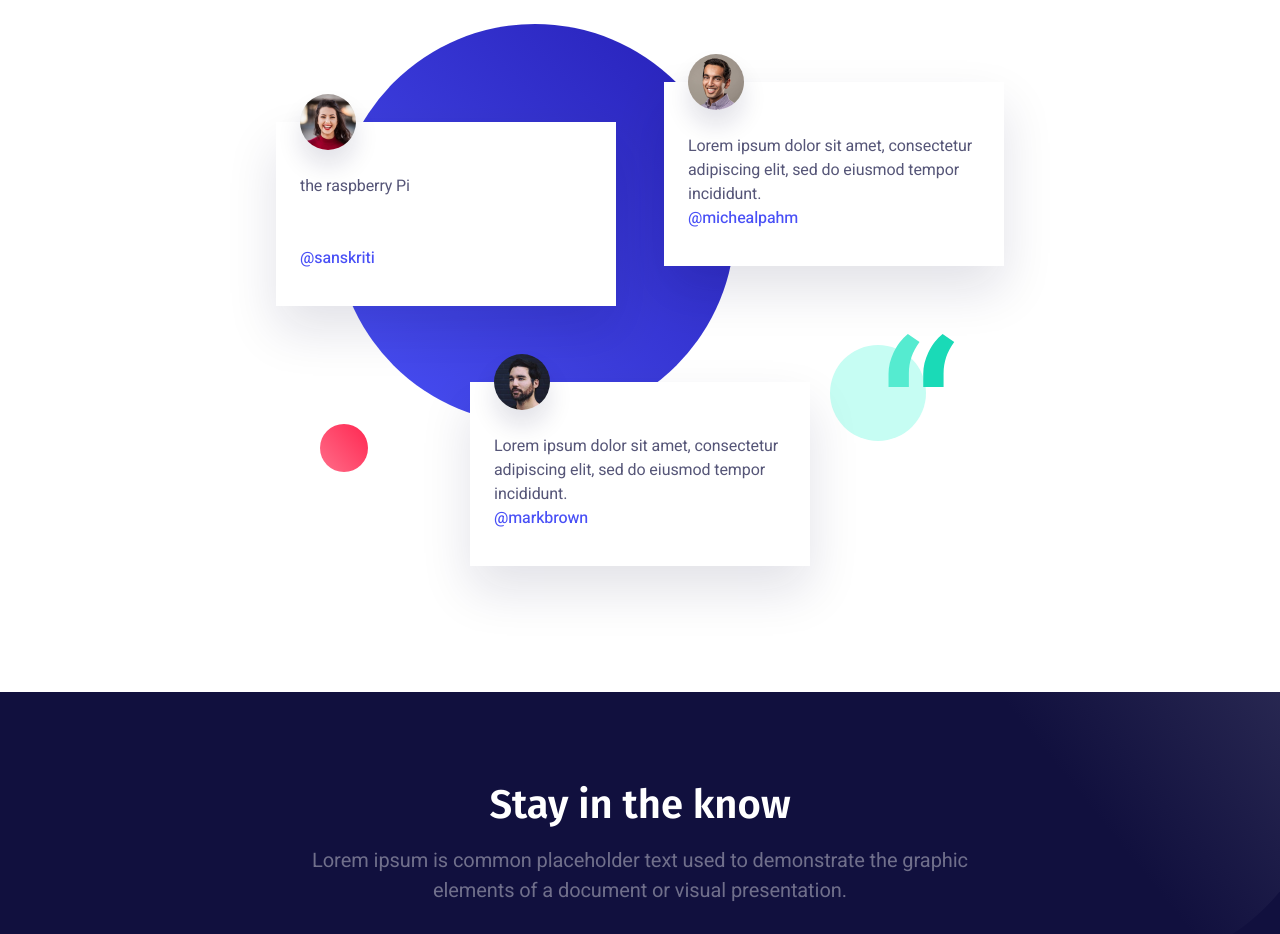
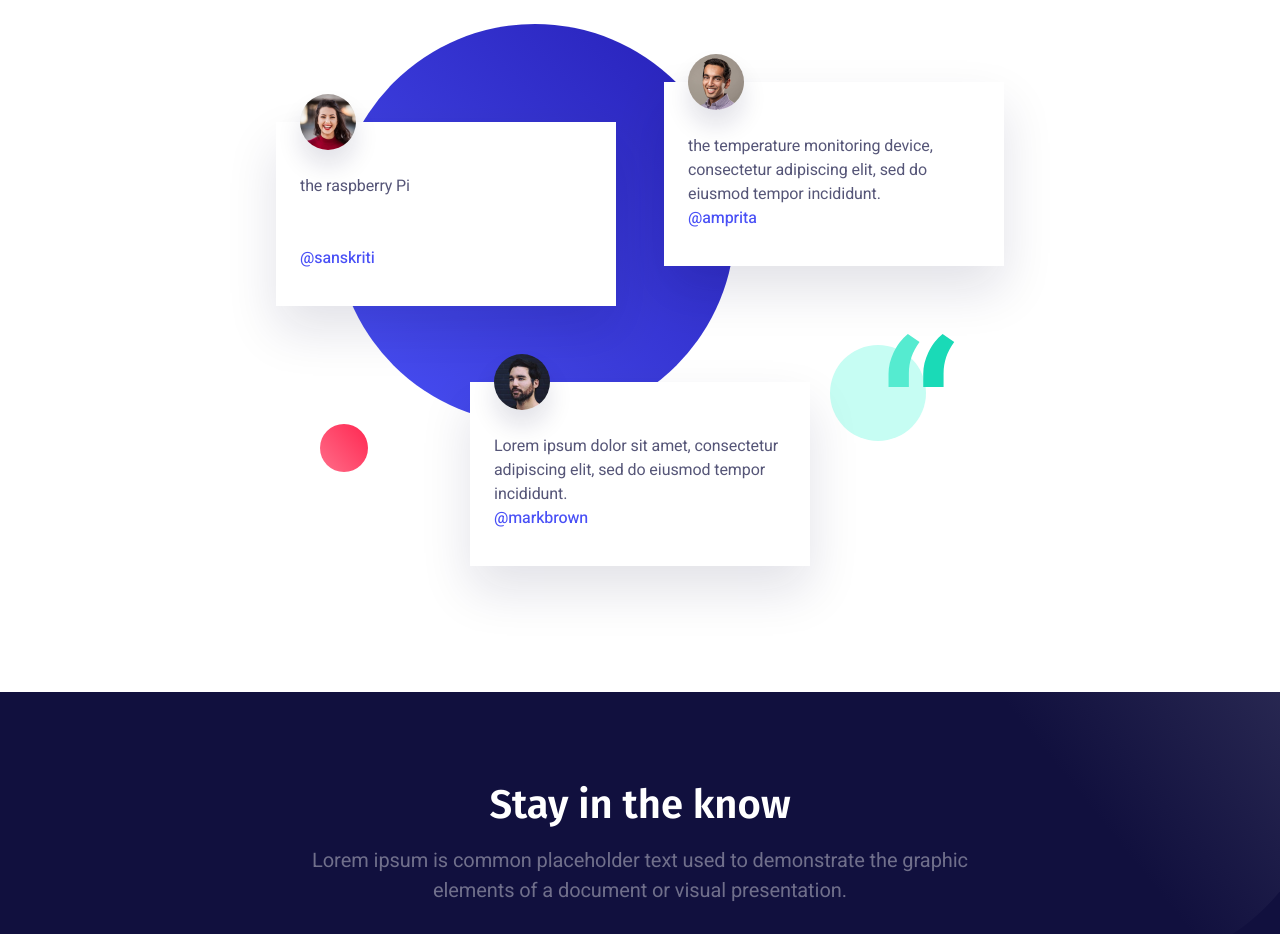
Before and after one commit to sanskriti2023/landingsite, a plain HTML site: page index.html in a window 1280 px wide. Shown: the part 2200-3134 px from the top of the page. Drawn offline with nearby package versions, Linux system fonts and the light colour scheme.

Commit message:
footer edit

```diff
--- a/index.html
+++ b/index.html
@@ -423,12 +423,12 @@
 											<img class="mb-16" src="dist/images/testimonial-02.png" alt="Testimonial">
 										</div>
 										<div class="testimonial-body">
-											<p class="mb-0">Lorem ipsum dolor sit amet, consectetur adipiscing elit, sed do eiusmod tempor incididunt.</p>
+											<p class="mb-0">the temperature monitoring device, consectetur adipiscing elit, sed do eiusmod tempor incididunt.</p>
 										</div>
 									</div>
 									<div class="testimonial-footer">
 										<div class="testimonial-link">
-											<a href="#">@michealpahm</a>
+											<a href="#">@amprita</a>
 										</div>
 									</div>
 								</div>
```
